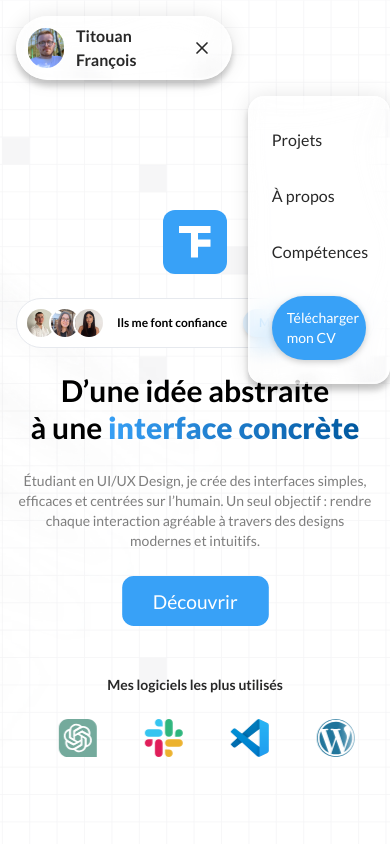
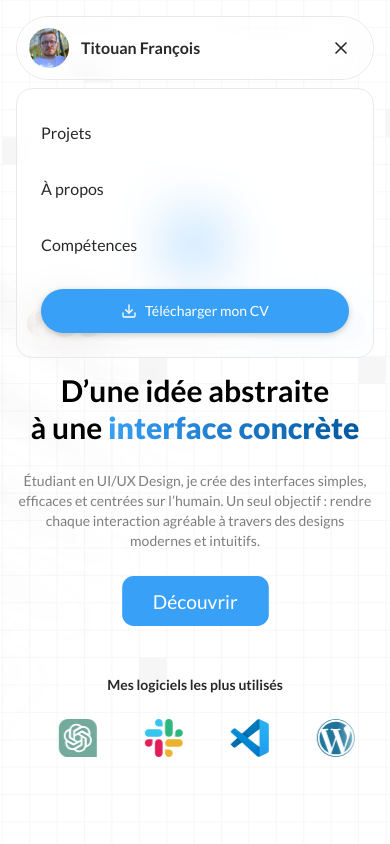
Before and after one commit to ElenaFerreira/portfolio-titouan, a Next.js app: page / in a window 390 px wide. Both pictures are taken after a click on the button "Menu". Shown: the top 844 px of the page. Built offline with nearby package versions, Linux system fonts and the light colour scheme.

Commit message:
fix(navbar): liquid glass supprimé sur mobile + réajustement desktop

```diff
--- a/app/components/Navbar.tsx
+++ b/app/components/Navbar.tsx
@@ -37,9 +37,9 @@ export function Navbar() {
   return (
     <>
       <GlassDistortionFilter />
-      <header className="fixed top-0 left-0 w-full z-60 flex justify-center px-4">
+      <header className="fixed top-0 left-0 w-full z-[60] flex flex-col items-center px-4">
         {/* Navbar avec effet Liquid Glass */}
-        <nav className="liquid-glass-wrapper mt-4 h-16 w-full max-w-4xl rounded-full shadow-[0_6px_16px_rgba(0,0,0,0.15),0_0_24px_rgba(0,0,0,0.08)]">
+        <nav className="liquid-glass-wrapper mt-4 h-16 w-full max-w-4xl rounded-full border border-border">
           {/* Layers de l'effet liquid glass */}
           <div className="liquid-glass-effect rounded-full" />
           <div className="liquid-glass-tint rounded-full" />
@@ -95,15 +95,10 @@ export function Navbar() {
             </button>
           </div>
         </nav>
-
-        {/* Menu Mobile avec effet Liquid Glass */}
+        {/* Menu Mobile - Simple blur */}
         {isMenuOpen && (
-          <div className="md:hidden fixed top-24 left-4 right-4 liquid-glass-wrapper rounded-2xl shadow-[0_6px_16px_rgba(0,0,0,0.15),0_0_24px_rgba(0,0,0,0.08)] animate-fade-in-up">
-            <div className="liquid-glass-effect rounded-2xl" />
-            <div className="liquid-glass-tint rounded-2xl" />
-            <div className="liquid-glass-shine rounded-2xl" />
-
-            <div className="liquid-glass-content p-6 w-full">
+          <div className="md:hidden mt-2 w-full max-w-4xl rounded-2xl border border-border backdrop-blur-xl bg-white/70 animate-fade-in-up">
+            <div className="p-6 w-full">
               <ul className="flex flex-col gap-4 text-dark mb-6">
                 <li>
                   <a href="#projects" onClick={closeMenu} className="block py-2 font-medium hover:text-primary transition">
--- a/app/globals.css
+++ b/app/globals.css
@@ -262,7 +262,7 @@ body {
   display: flex;
   overflow: hidden;
   cursor: pointer;
-  box-shadow: 0 6px 6px rgba(0, 0, 0, 0.2), 0 0 20px rgba(0, 0, 0, 0.1);
+  /* box-shadow: 0 6px 6px rgba(0, 0, 0, 0.2), 0 0 20px rgba(0, 0, 0, 0.1); */
   transition: all 0.4s cubic-bezier(0.175, 0.885, 0.32, 2.2);
 }
 
```
